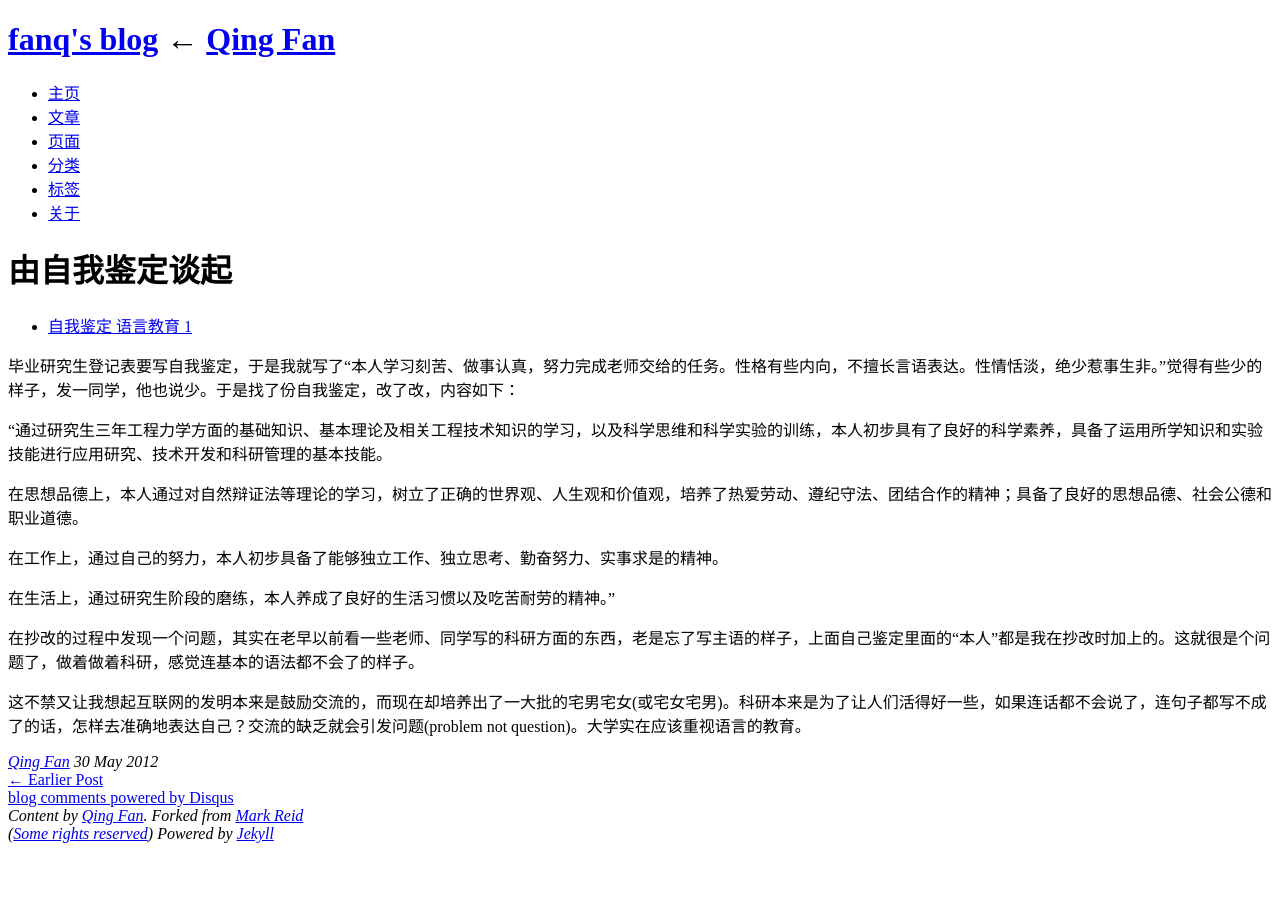
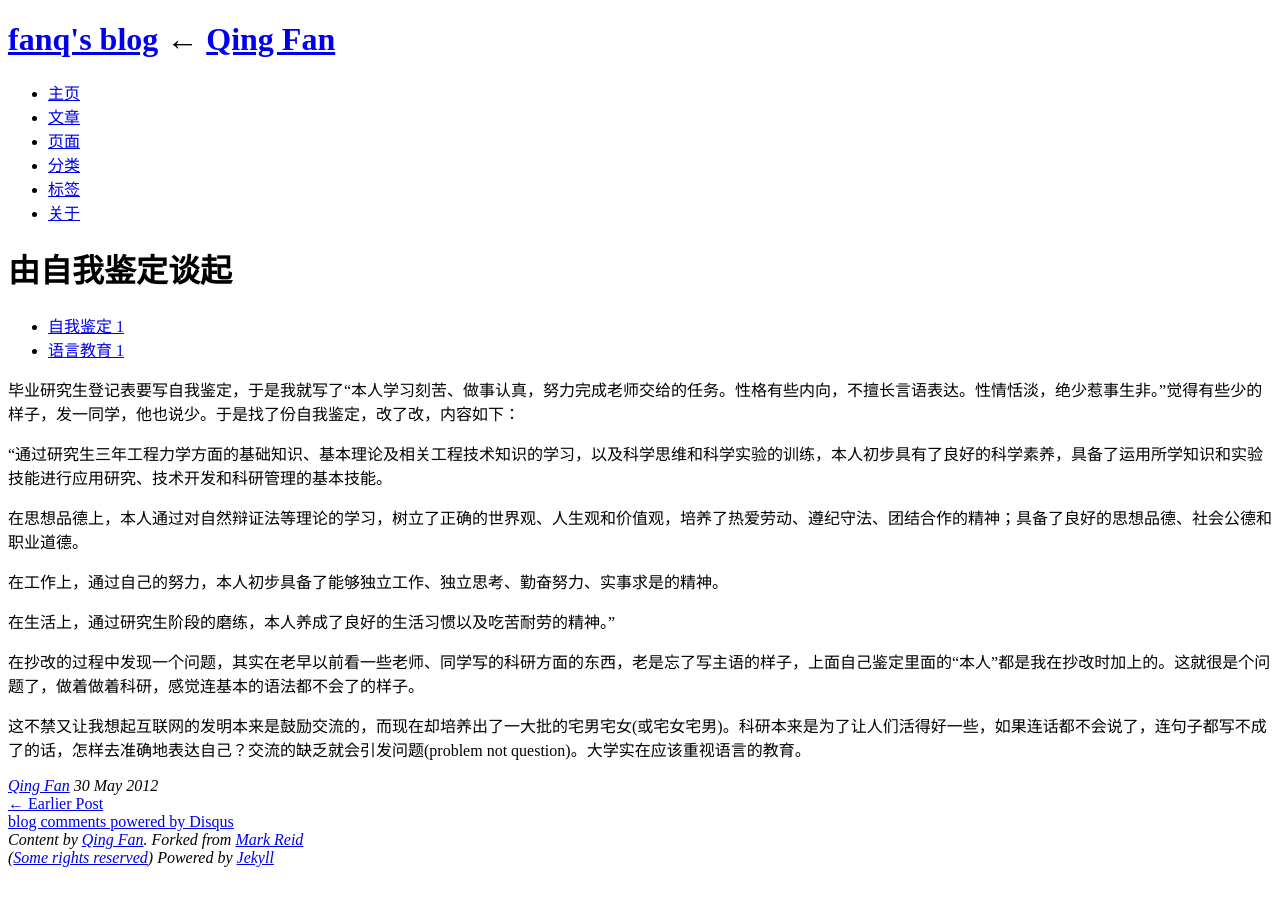
Before and after one commit to fanqo/fanqo.github.com, a Jekyll site: the page built from _posts/thinking/2012-05-30-selfidentify.md, in a window 1280 px wide. Built offline with Jekyll 4.4.1, drawn with Linux system fonts in a browser that asks for light colours; comment, search, counter and statistics services are not loaded.

Commit message:
update tags

```diff
--- a/_posts/thinking/2012-05-30-selfidentify.md
+++ b/_posts/thinking/2012-05-30-selfidentify.md
@@ -3,7 +3,7 @@ layout: post
 title: "由自我鉴定谈起"
 description: ""
 category: 杂谈
-tags: [自我鉴定 语言教育]
+tags: ["自我鉴定", "语言教育"]
 ---
 {% include JB/setup %}
 
```
